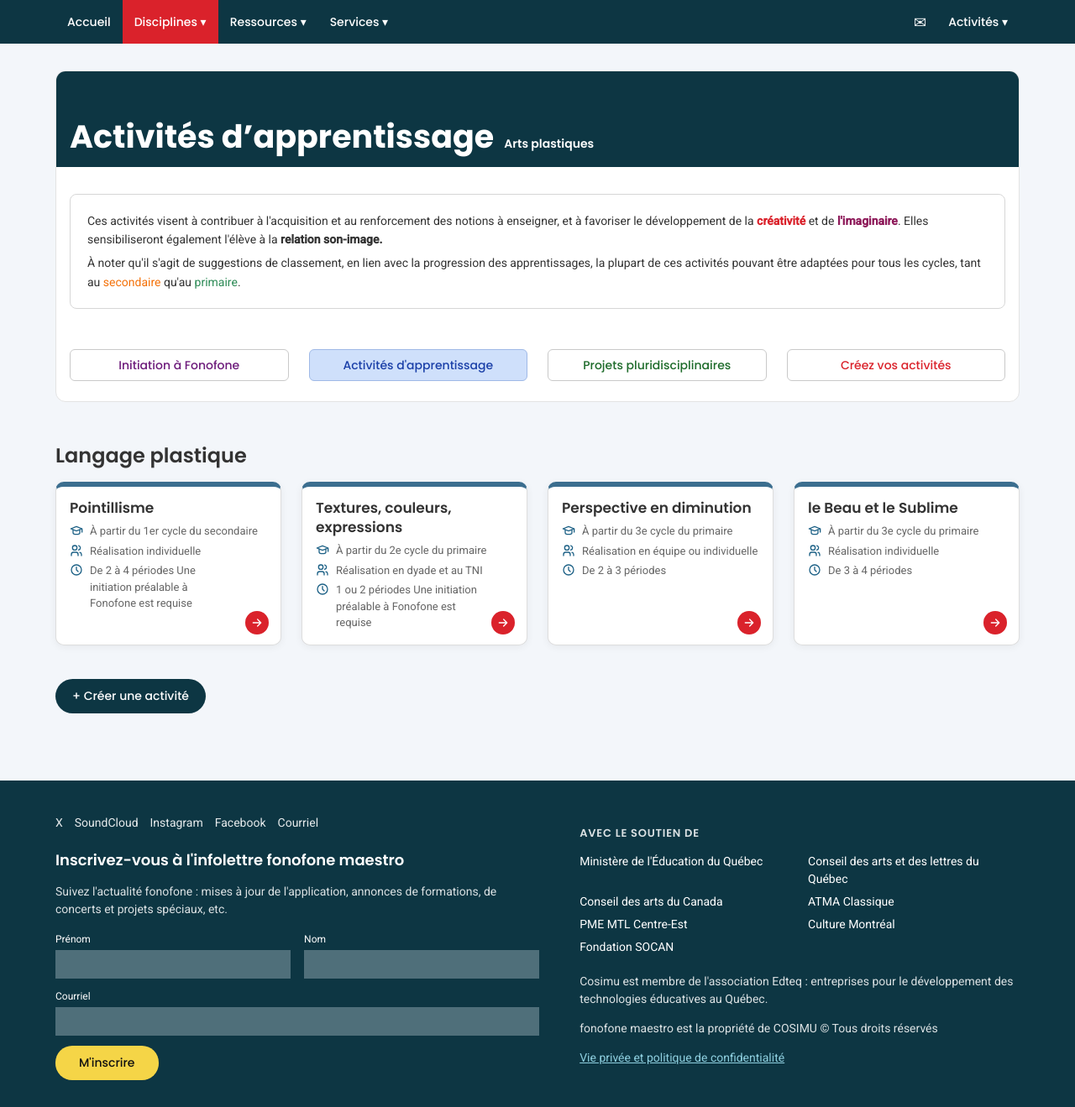
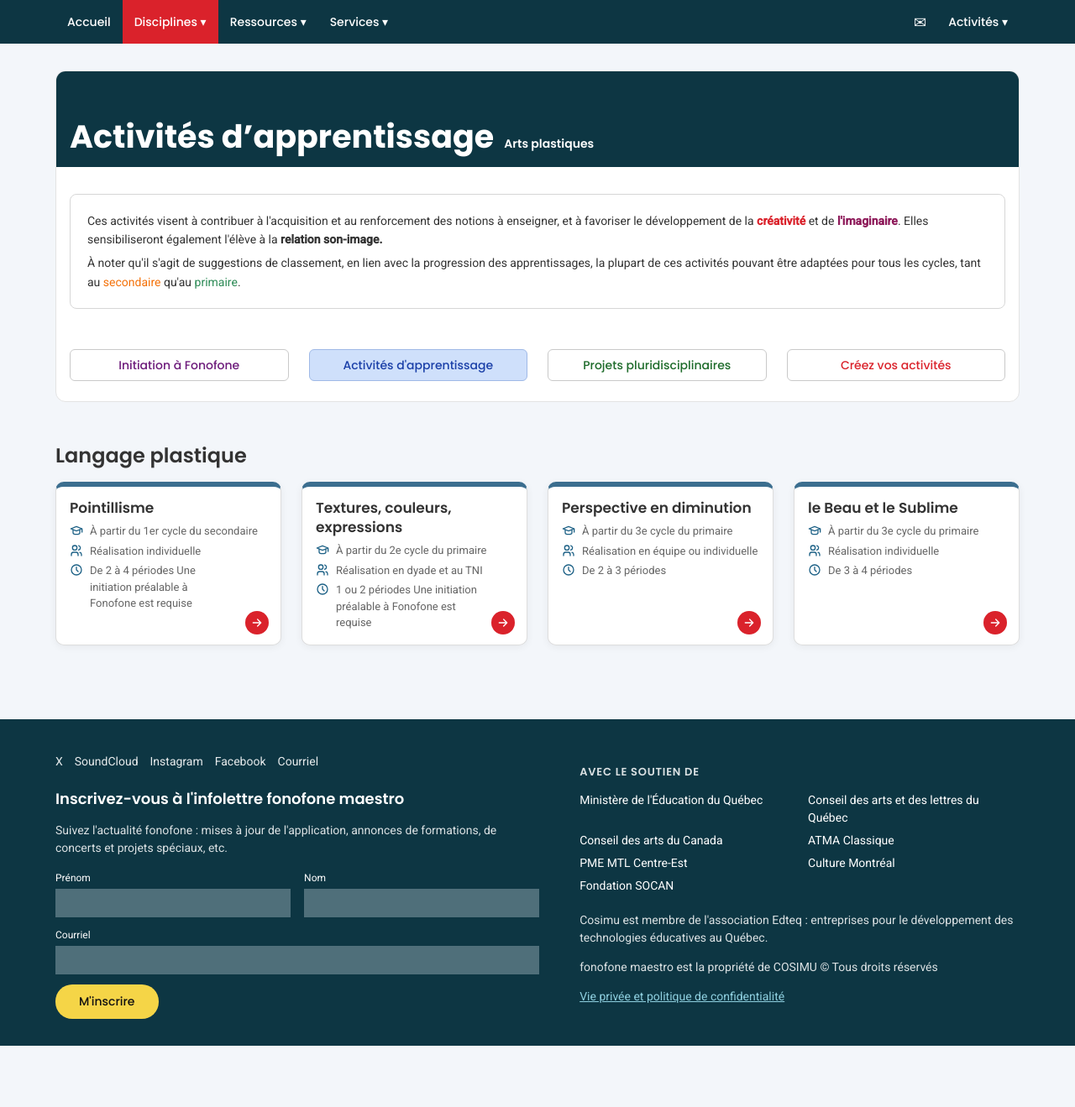
Before and after one commit to yves-fonofone/site-fonofone-revision, a Jekyll site: the page built from arts-plastiques.html, in a window 1280 px wide and 1319 px high. Shown: the whole window at 84% size. Built offline with Jekyll 4.4.1, drawn with Linux system fonts in a browser that asks for light colours.

Commit message:
Pages de disciplines : retrait du bouton « + Créer une activité » en bas de page
Co-Authored-By: Claude Opus 5.5 <noreply@anthropic.com>

```diff
--- a/_includes/tuiles.html
+++ b/_includes/tuiles.html
@@ -28,4 +28,3 @@
 {%- endfor %}
 </div>
 {%- endif %}
-<p class="creer"><a class="btn" href="{{ '/creer-une-activite.html' | relative_url }}">+ Créer une activité</a></p>
```
